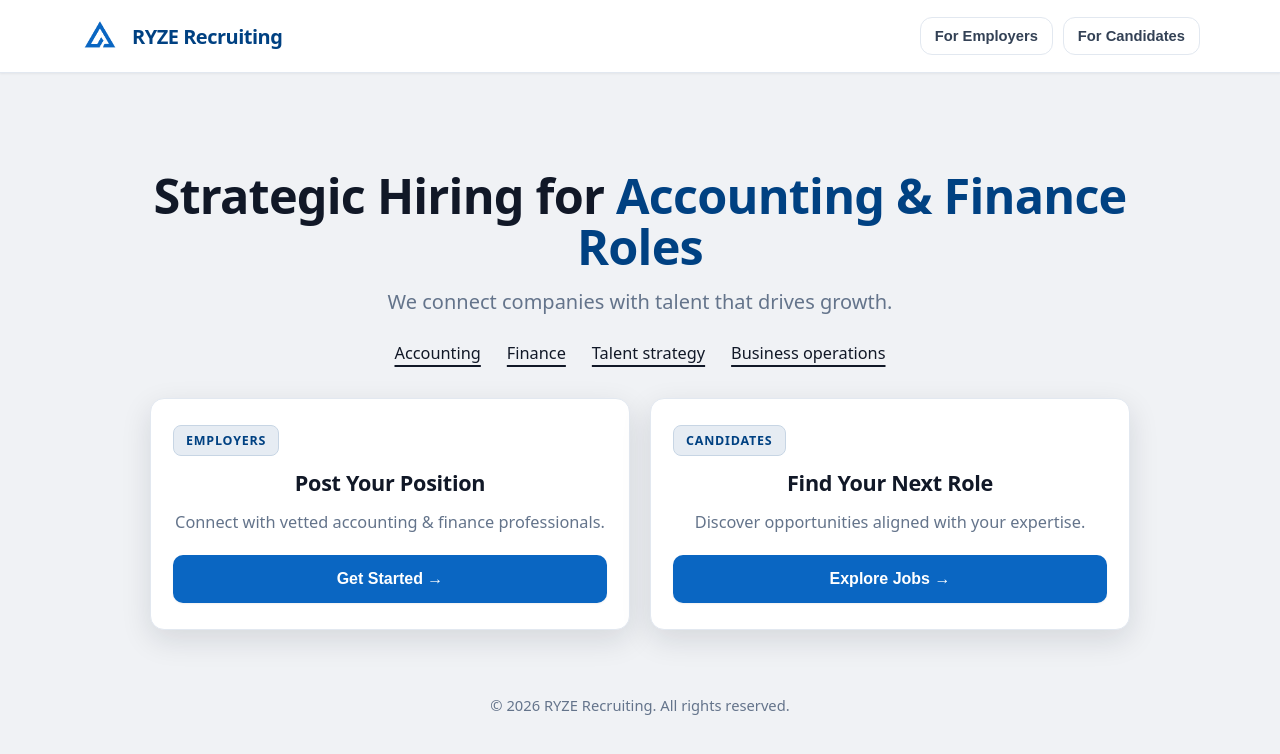
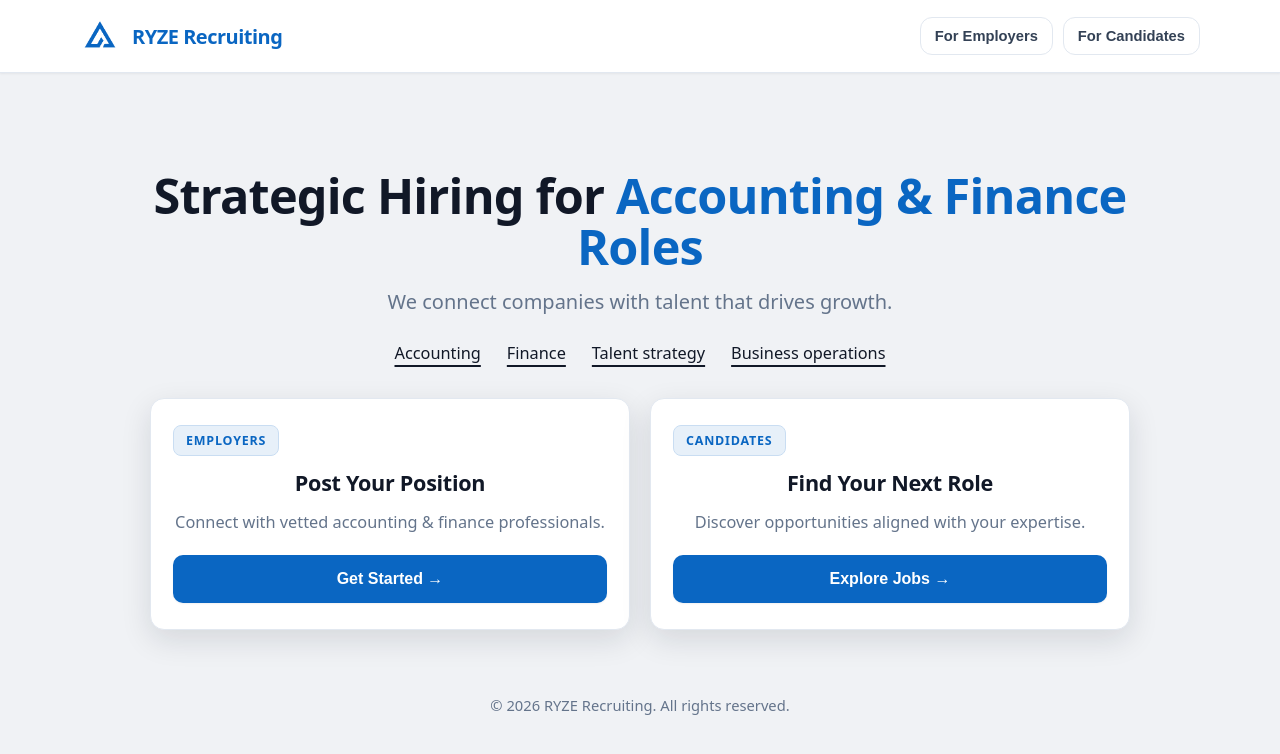
Before and after one commit to djahern-max/ryzerecruiting_frontend, a React (Vite) app: page / in a window 1280 px wide. Shown: the top 754 px of the page. Built offline with nearby package versions, Linux system fonts and the light colour scheme.

Commit message:
reverted theme back

```diff
--- a/src/theme.css
+++ b/src/theme.css
@@ -2,35 +2,25 @@
    RYZE Recruiting Design System
    ===================================================== */
 
-/* ---------- Theme: Professional Blue ---------- */
+/* ---------- Theme: Professional LinkedIn Style ---------- */
 :root {
-    /* RYZE Brand Palette - matching dashboard */
-    --navy-blue: #004182;
-    /* Main brand color - "RYZE Recruiting" */
+    /* LinkedIn-inspired Palette */
     --linkedin-blue: #0a66c2;
-    /* Buttons and accents */
-    --royal-blue: #1c66d6;
-    /* Badges and highlights */
+    --deep-blue: #004182;
     --light-blue: #dbe7f2;
-    /* Light backgrounds */
     --accent-blue: #57a0d3;
-    /* Hover states */
 
     /* Map to design system tokens */
-    --brand-800: var(--navy-blue);
-    /* Primary brand - headers, logos */
-    --brand-700: var(--royal-blue);
-    /* Badges, borders, buttons */
-    --brand-600: var(--linkedin-blue);
-    /* Hover states, links */
-    --brand-500: var(--accent-blue);
-    /* Light accents */
+    --brand-800: var(--linkedin-blue);
+    /* Primary buttons */
+    --brand-700: var(--deep-blue);
+    /* Hover states / headlines */
+    --brand-600: var(--accent-blue);
+    /* Light accent / links */
 
-    /* Backgrounds */
+    /* Backgrounds - Facebook style */
     --bg-50: #f0f2f5;
-    /* Page background */
     --bg-100: #e4e6eb;
-    /* Card/section backgrounds */
 }
 
 /* ---------- Shared tokens (do NOT vary by theme) ---------- */
@@ -93,7 +83,7 @@ body {
 }
 
 .ryzeBtnPrimary {
-    background: var(--brand-600);
+    background: var(--brand-800);
     color: white;
     box-shadow: var(--shadow-sm);
 }
@@ -109,7 +99,7 @@ body {
     align-items: center;
     font-weight: 800;
     color: white;
-    background: var(--brand-600);
+    background: var(--brand-800);
     border-radius: 10px;
     padding: 10px 14px;
     box-shadow: var(--shadow-sm);
```
